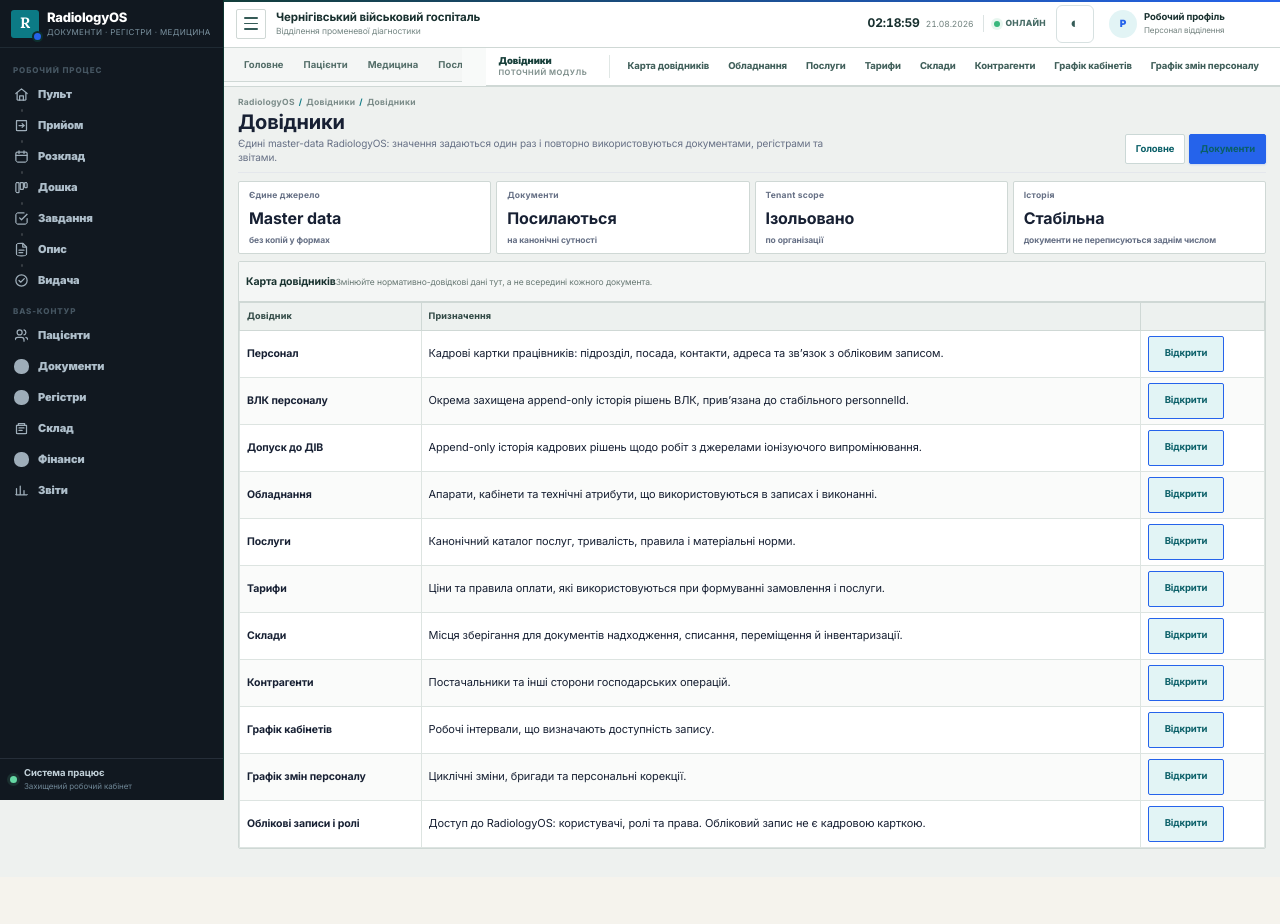
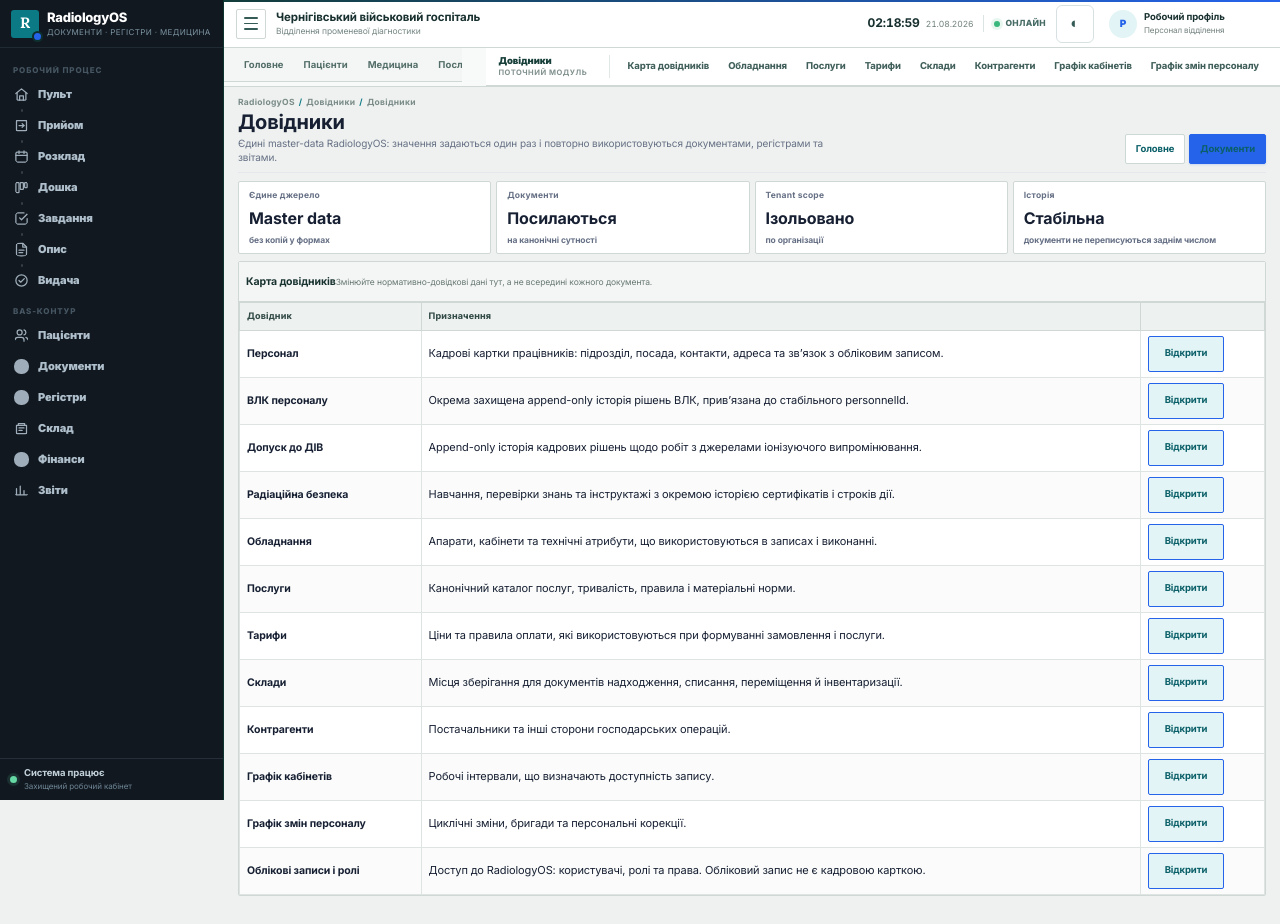
Before and after one commit to adamenkoa1/radiologyos, a Next.js app: page /staff/directories in a window 1280 px wide. Before the commit the page ends 877 px from the top, so only its background shows below. Built offline with nearby package versions, Linux system fonts and the light colour scheme.

Commit message:
Link radiation safety training from directories

```diff
--- a/app/staff/directories/page.tsx
+++ b/app/staff/directories/page.tsx
@@ -5,6 +5,7 @@ const directories=[
   {name:"Персонал",description:"Кадрові картки працівників: підрозділ, посада, контакти, адреса та зв’язок з обліковим записом.",href:"/staff/personnel"},
   {name:"ВЛК персоналу",description:"Окрема захищена append-only історія рішень ВЛК, прив’язана до стабільного personnelId.",href:"/staff/personnel/vlk"},
   {name:"Допуск до ДІВ",description:"Append-only історія кадрових рішень щодо робіт з джерелами іонізуючого випромінювання.",href:"/staff/personnel/radiation-clearance"},
+  {name:"Радіаційна безпека",description:"Навчання, перевірки знань та інструктажі з окремою історією сертифікатів і строків дії.",href:"/staff/personnel/radiation-training"},
   {name:"Обладнання",description:"Апарати, кабінети та технічні атрибути, що використовуються в записах і виконанні.",href:"/staff/equipment"},
   {name:"Послуги",description:"Канонічний каталог послуг, тривалість, правила і матеріальні норми.",href:"/staff/services"},
   {name:"Тарифи",description:"Ціни та правила оплати, які використовуються при формуванні замовлення і послуги.",href:"/staff/tariffs"},
```
